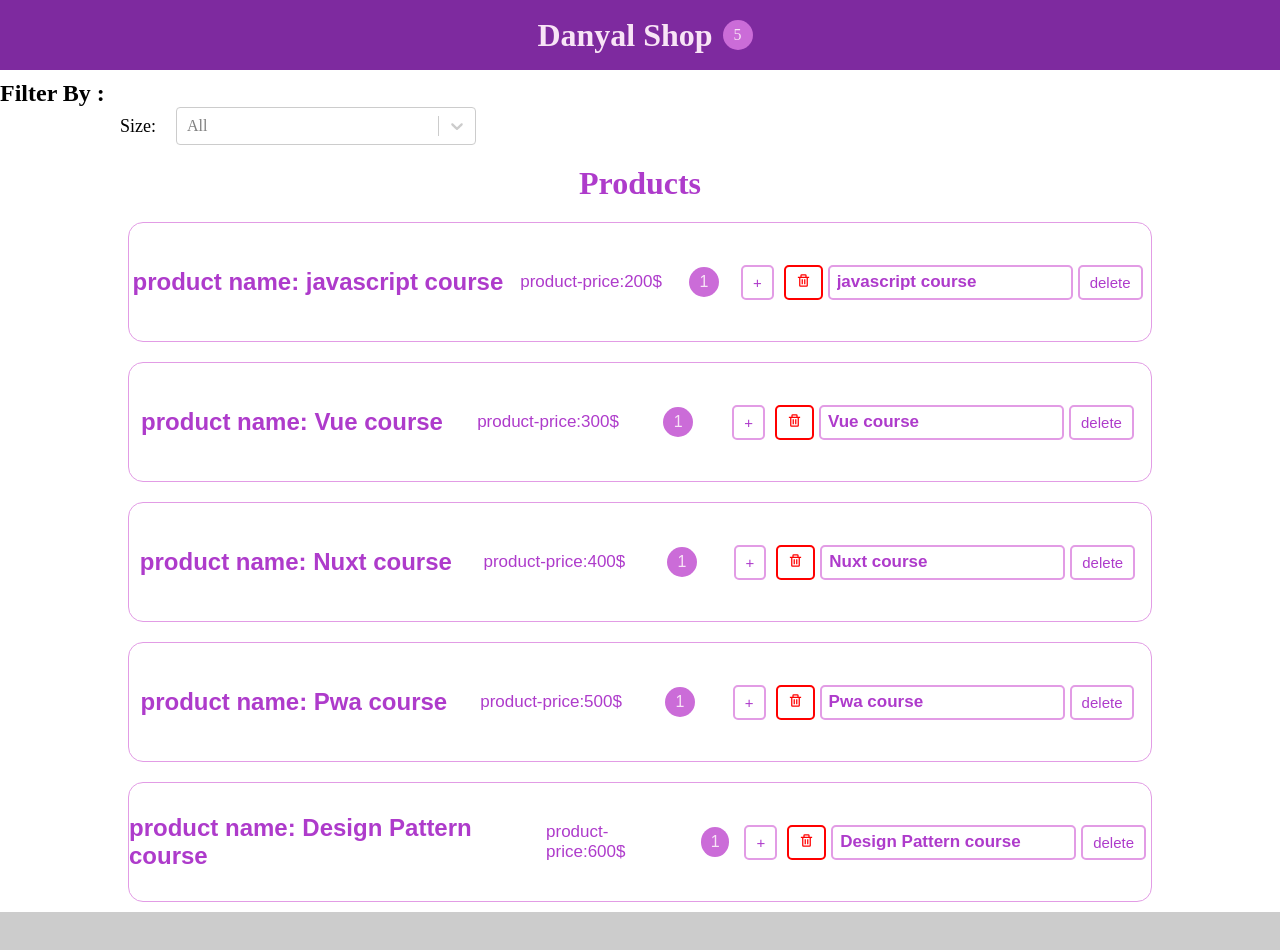
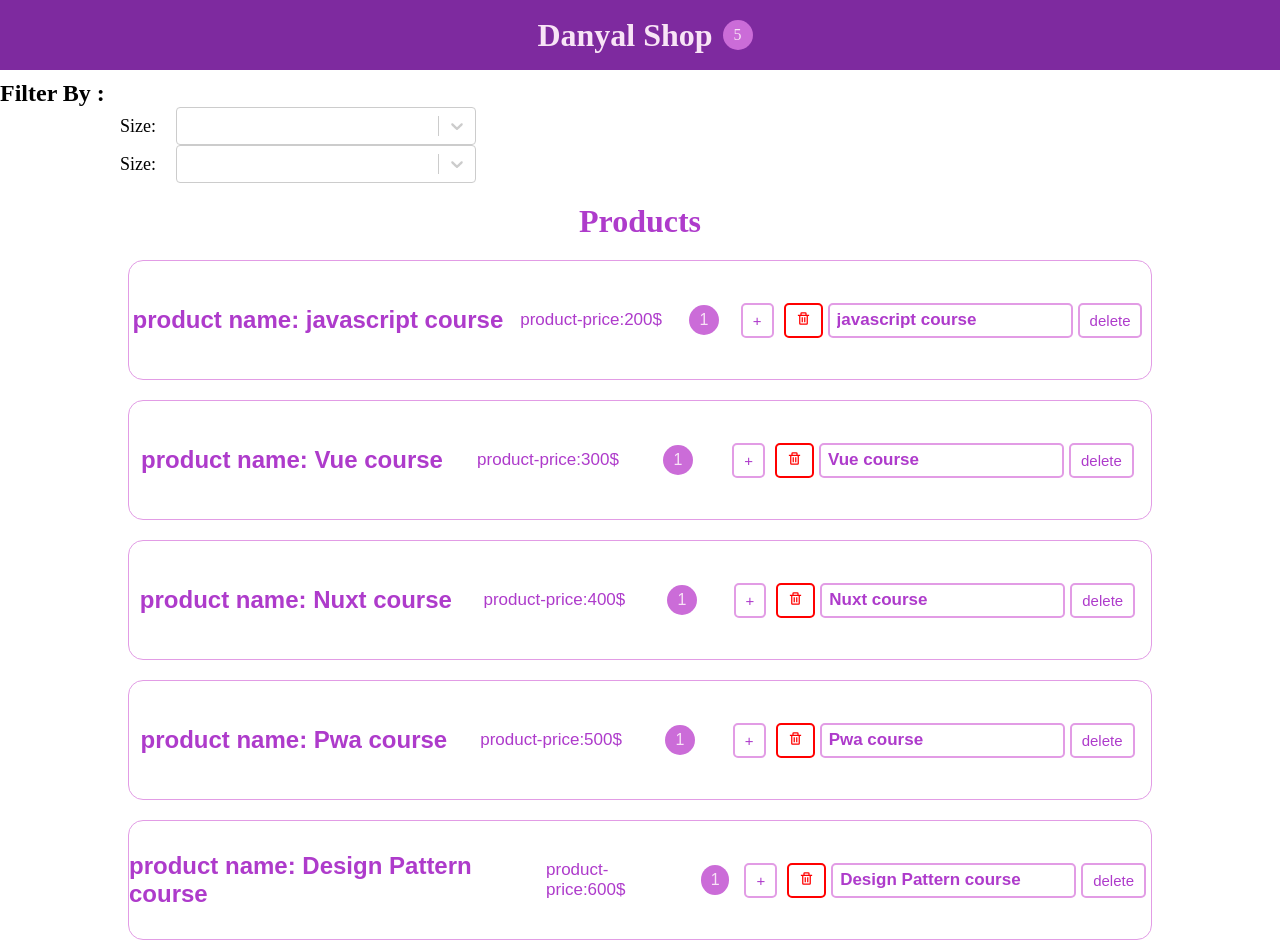
Before and after one commit to danyalbani240/learning-react, a React (Create React App) app: page / in a window 1280 px wide. Before the commit the page ends 912 px from the top, so only its background shows below. Built offline with nearby package versions, Linux system fonts and the light colour scheme.

Commit message:
sort fixed

```diff
--- a/src/Filter/Filter.js
+++ b/src/Filter/Filter.js
@@ -1,14 +1,35 @@
 import { useProductsActions } from "../Providers/ProductsProvider";
 import Select from "react-select";
 import styles from "./filter.module.css";
+import { useEffect, useState } from "react";
 const Filter = () => {
+	let [value, setValue] = useState("");
+	let [sort, setSort] = useState("");
 	const dispatch = useProductsActions();
 	const changeHandler = (selectedOption) => {
+		setValue(selectedOption.value);
 		dispatch({
 			type: "filter",
 			selectedOption: selectedOption.value,
 		});
+		if (sort !== "") {
+			dispatch({
+				type: "sort",
+				selectedOption: sort,
+			});
+		}
 	};
+	const sortHandler = (selectedOption) => {
+		setSort(selectedOption.value);
+	};
+	useEffect(() => {
+		if (sort !== "") {
+			dispatch({
+				type: "sort",
+				selectedOption: sort,
+			});
+		}
+	}, [sort]);
 	const options = [
 		{
 			label: "All",
@@ -37,7 +58,30 @@ const Filter = () => {
 					<Select
 						options={options}
 						onChange={changeHandler}
-						placeholder={"All"}
+						value={value}
+						isSearchable={false}
+						placeholder={value}
+					/>
+				</div>
+			</div>
+			<div className={styles.size}>
+				<p>Size:</p>
+				<div className={styles.selectContainer}>
+					<Select
+						options={[
+							{
+								label: "highest",
+								value: "highest",
+							},
+							{
+								label: "lowest",
+								value: "lowest",
+							},
+						]}
+						onChange={sortHandler}
+						value={sort}
+						isSearchable={false}
+						placeholder={sort}
 					/>
 				</div>
 			</div>
--- a/src/Providers/ProductsProvider.js
+++ b/src/Providers/ProductsProvider.js
@@ -5,35 +5,35 @@ const ProductsContextDispatch = createContext();
 const ProductsProvider = ({ children }) => {
 	const AllProducts = [
 		{
-			price: "200$",
+			price: 200,
 			title: "javascript course",
 			number: 1,
 			id: "1",
 			availableSizes: ["XL"],
 		},
 		{
-			price: "300$",
+			price: 300,
 			title: "Vue course",
 			number: 1,
 			id: "2",
 			availableSizes: ["XXL"],
 		},
 		{
-			price: "400$",
+			price: 400,
 			title: "Nuxt course",
 			number: 1,
 			id: "3",
 			availableSizes: ["L"],
 		},
 		{
-			price: "500$",
+			price: 500,
 			title: "Pwa course",
 			number: 1,
 			id: "4",
 			availableSizes: ["XL", "XXL"],
 		},
 		{
-			price: "600$",
+			price: 600,
 			title: "Design Pattern course",
 			number: 1,
 			id: "5",
@@ -94,13 +94,26 @@ const ProductsProvider = ({ children }) => {
 				}
 				case "filter": {
 					if (action.selectedOption === "All") {
-						return AllProducts;
+						return [...AllProducts];
 					} else {
 						return AllProducts.filter((product) =>
 							product.availableSizes.includes(
 								action.selectedOption
 							)
 						);
+					}
+				}
+				case "sort": {
+					const products = [...state];
+
+					if (action.selectedOption === "lowest") {
+						return products.sort((a, b) => a.price - b.price);
+					} else if (action.selectedOption === "highest") {
+						return products
+							.sort((a, b) => a.price - b.price)
+							.reverse();
+					} else {
+						return [...state];
 					}
 				}
 			}
--- a/src/product/Product.js
+++ b/src/product/Product.js
@@ -5,7 +5,7 @@ const Product = (props) => {
 	return (
 		<div className={styles.product}>
 			<h2>product name: {props.product.title}</h2>
-			<p className={styles.price}>product-price:{props.product.price}</p>
+			<p className={styles.price}>product-price:{props.product.price}$</p>
 			<p className={styles.badge}> {props.product.number}</p>
 
 			<div className={styles.change}>
```
